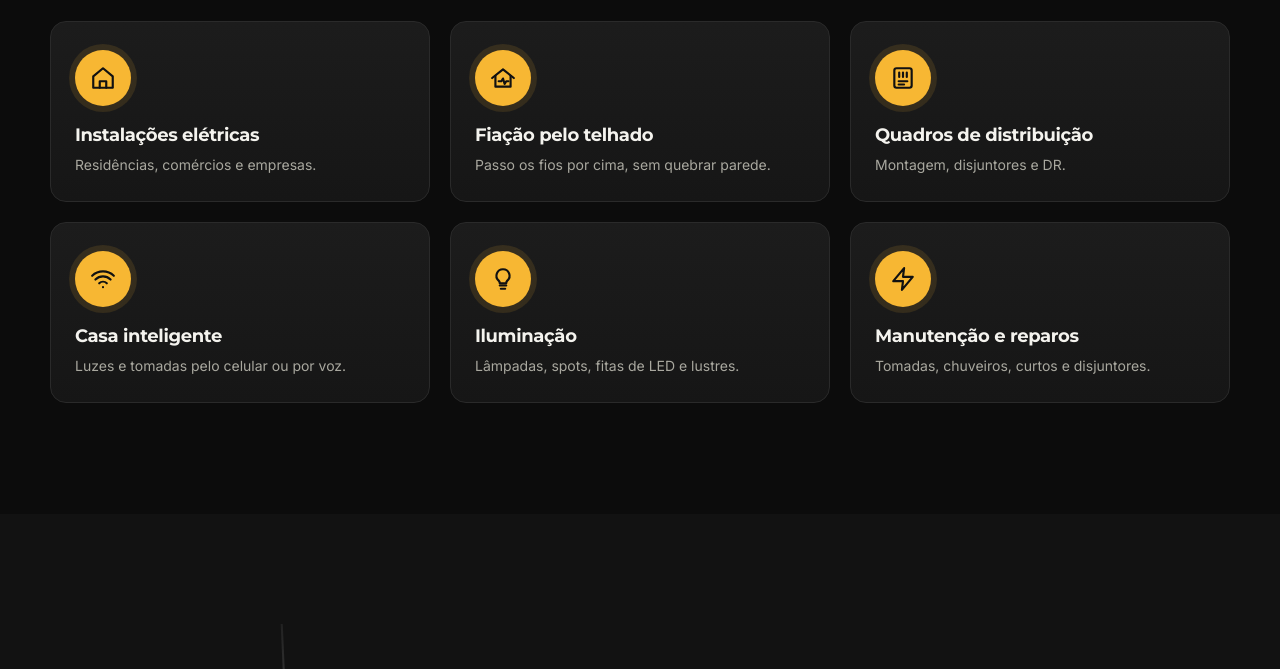
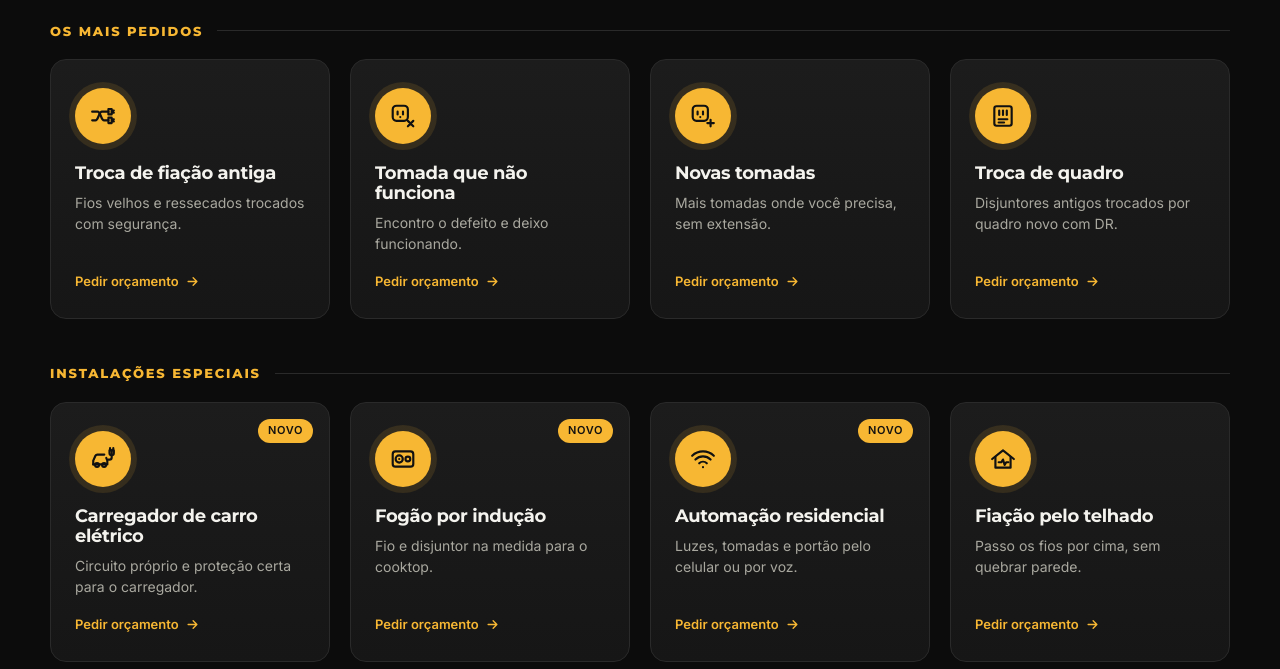
Before and after one commit to gabrielmilano/gdluz-eletricista-mockup, a plain HTML site: page index.html in a window 1280 px wide. Shown: the part 608-1277 px from the top of the page. Drawn offline with Linux system fonts and the light colour scheme; animation ran at ten frames a second.

Commit message:
Serviços em dois grupos: os mais pedidos (fiação antiga, tomada que não funciona, novas tomadas, troca de quadro) e instalações especiais (carregador de carro elétrico, fogão por indução, automação residencial, fiação pelo telhado)
Cada card abre o WhatsApp com o serviço já escrito.

Co-Authored-By: Claude Opus 5.5 <noreply@anthropic.com>

```diff
--- a/index.html
+++ b/index.html
@@ -4,7 +4,7 @@
     <meta charset="UTF-8">
     <meta name="viewport" content="width=device-width, initial-scale=1.0">
     <title>GDLUZ Eletricista | Gabriel da Luz</title>
-    <meta name="description" content="Instalação, manutenção e casa inteligente. Com segurança e sem gambiarra.">
+    <meta name="description" content="Troca de fiação antiga, tomadas, troca de quadro, carregador de carro elétrico, fogão por indução e automação residencial. Com segurança e sem gambiarra.">
     <meta name="robots" content="noindex, nofollow">
     <meta name="theme-color" content="#0c0c0c">
     <meta property="og:type" content="website">
@@ -30,6 +30,11 @@
             <symbol id="i-wifi" viewBox="0 0 24 24"><path d="M2 9a14.5 14.5 0 0 1 20 0"/><path d="M5 12.5a10 10 0 0 1 14 0"/><path d="M8.5 16a5 5 0 0 1 7 0"/><path d="M12 19.5h.01"/></symbol>
             <symbol id="i-bulb" viewBox="0 0 24 24"><path d="M9 18h6M10 21h4"/><path d="M12 3a6 6 0 0 0-4 10.5c.8.8 1 1.5 1 2.5h6c0-1 .2-1.7 1-2.5A6 6 0 0 0 12 3z"/></symbol>
             <symbol id="i-zap" viewBox="0 0 24 24"><path d="M13 2 3 14h9l-1 8 10-12h-9l1-8z"/></symbol>
+            <symbol id="i-wire" viewBox="0 0 24 24"><path d="M2 8h5c3 0 3 8 6 8h4"/><path d="M2 16h3c3 0 3-8 6-8h6"/><path d="M17 5.5h3v5h-3zM17 13.5h3v5h-3zM20 7h2M20 9h2M20 15h2M20 17h2"/></symbol>
+            <symbol id="i-outlet-x" viewBox="0 0 24 24"><rect x="2.5" y="2.5" width="14" height="14" rx="3.5"/><path d="M7 8v2.5M12 8v2.5M9.5 13h.01"/><path d="M16.5 16.5l5 5M21.5 16.5l-5 5"/></symbol>
+            <symbol id="i-outlet-plus" viewBox="0 0 24 24"><rect x="2.5" y="2.5" width="14" height="14" rx="3.5"/><path d="M7 8v2.5M12 8v2.5M9.5 13h.01"/><path d="M19 15.5v6M16 18.5h6"/></symbol>
+            <symbol id="i-car" viewBox="0 0 24 24"><path d="M3 17v-3.5L5 9a2 2 0 0 1 1.8-1.1h6.4"/><path d="M3 17h13v-3.5L15 11"/><circle cx="6.5" cy="17.5" r="1.8"/><circle cx="13" cy="17.5" r="1.8"/><path d="M20 4v6.5a2 2 0 0 1-2 2h-1"/><path d="M18.5 4v-2M21.5 4v-2M18 4h4v2.5a2 2 0 0 1-4 0z"/></symbol>
+            <symbol id="i-cooktop" viewBox="0 0 24 24"><rect x="2.5" y="5" width="19" height="14" rx="2.5"/><circle cx="8.5" cy="12" r="3.3"/><circle cx="16.5" cy="12" r="2.2"/><path d="M8.5 12h.01"/></symbol>
             <symbol id="i-arrow" viewBox="0 0 24 24"><path d="M5 12h14M13 6l6 6-6 6"/></symbol>
             <symbol id="i-insta" viewBox="0 0 24 24"><rect x="3" y="3" width="18" height="18" rx="5"/><circle cx="12" cy="12" r="4"/><circle cx="17.5" cy="6.5" r=".6"/></symbol>
             <symbol id="i-wa" viewBox="0 0 24 24"><path d="M3.5 20.5 5 16a8.5 8.5 0 1 1 3.3 3.1z"/><path d="M9 8.3c0 3.6 3 6.6 6.6 6.6l1-1.6-2-1-1 .9c-1.3-.5-2.4-1.5-2.9-2.9l.9-1-1-2z"/></symbol>
@@ -70,7 +75,7 @@
                     <h1 class="hero__title reveal" style="--d:.1s">
                         Soluções elétricas para sua <span class="rotator-line"><span class="hl rotator" id="rotator">casa</span><span class="caret" aria-hidden="true"></span></span>
                     </h1>
-                    <p class="hero__lead reveal" style="--d:.2s">Instalação, manutenção e casa inteligente. Com segurança e <strong>sem gambiarra</strong>.</p>
+                    <p class="hero__lead reveal" style="--d:.2s">Fiação antiga, tomadas, troca de quadro e instalações novas. Com segurança e <strong>sem gambiarra</strong>.</p>
                     <div class="hero__actions reveal" style="--d:.3s">
                         <a href="#" data-wa data-msg="Olá Gabriel! Vim pelo site e gostaria de um orçamento." class="btn btn--brand btn--lg"><svg class="ic"><use href="#i-wa"/></svg>Solicitar orçamento<svg class="ic ic--arrow"><use href="#i-arrow"/></svg></a>
                     </div>
@@ -152,14 +157,23 @@
                     <h2 class="section__title">O que eu <span class="hl">faço?</span></h2>
                 </header>
 
-                <div class="services">
-                    <article class="card reveal"><div class="card__icon"><svg class="ic"><use href="#i-home"/></svg></div><h3>Instalações elétricas</h3><p>Residências, comércios e empresas.</p></article>
-                    <article class="card reveal"><div class="card__icon"><svg class="ic"><use href="#i-roof"/></svg></div><h3>Fiação pelo telhado</h3><p>Passo os fios por cima, sem quebrar parede.</p></article>
-                    <article class="card reveal"><div class="card__icon"><svg class="ic"><use href="#i-panel"/></svg></div><h3>Quadros de distribuição</h3><p>Montagem, disjuntores e DR.</p></article>
-                    <article class="card reveal"><div class="card__icon"><svg class="ic"><use href="#i-wifi"/></svg></div><h3>Casa inteligente</h3><p>Luzes e tomadas pelo celular ou por voz.</p></article>
-                    <article class="card reveal"><div class="card__icon"><svg class="ic"><use href="#i-bulb"/></svg></div><h3>Iluminação</h3><p>Lâmpadas, spots, fitas de LED e lustres.</p></article>
-                    <article class="card reveal"><div class="card__icon"><svg class="ic"><use href="#i-zap"/></svg></div><h3>Manutenção e reparos</h3><p>Tomadas, chuveiros, curtos e disjuntores.</p></article>
+                <p class="services__group reveal">Os mais pedidos</p>
+                <div class="services services--4">
+                    <a class="card reveal" href="#" data-wa data-msg="Olá Gabriel! Vim pelo site da GDLUZ e preciso de: troca de fiação antiga."><div class="card__icon"><svg class="ic"><use href="#i-wire"/></svg></div><h3>Troca de fiação antiga</h3><p>Fios velhos e ressecados trocados com segurança.</p><span class="card__cta">Pedir orçamento<svg class="ic"><use href="#i-arrow"/></svg></span></a>
+                    <a class="card reveal" href="#" data-wa data-msg="Olá Gabriel! Vim pelo site da GDLUZ e preciso de: conserto de tomada que não funciona."><div class="card__icon"><svg class="ic"><use href="#i-outlet-x"/></svg></div><h3>Tomada que não funciona</h3><p>Encontro o defeito e deixo funcionando.</p><span class="card__cta">Pedir orçamento<svg class="ic"><use href="#i-arrow"/></svg></span></a>
+                    <a class="card reveal" href="#" data-wa data-msg="Olá Gabriel! Vim pelo site da GDLUZ e preciso de: instalação de novas tomadas."><div class="card__icon"><svg class="ic"><use href="#i-outlet-plus"/></svg></div><h3>Novas tomadas</h3><p>Mais tomadas onde você precisa, sem extensão.</p><span class="card__cta">Pedir orçamento<svg class="ic"><use href="#i-arrow"/></svg></span></a>
+                    <a class="card reveal" href="#" data-wa data-msg="Olá Gabriel! Vim pelo site da GDLUZ e preciso de: troca do quadro de disjuntores."><div class="card__icon"><svg class="ic"><use href="#i-panel"/></svg></div><h3>Troca de quadro</h3><p>Disjuntores antigos trocados por quadro novo com DR.</p><span class="card__cta">Pedir orçamento<svg class="ic"><use href="#i-arrow"/></svg></span></a>
                 </div>
+
+                <p class="services__group reveal">Instalações especiais</p>
+                <div class="services services--4">
+                    <a class="card reveal" href="#" data-wa data-msg="Olá Gabriel! Vim pelo site da GDLUZ e preciso de: instalação de carregador de carro elétrico."><span class="card__tag">Novo</span><div class="card__icon"><svg class="ic"><use href="#i-car"/></svg></div><h3>Carregador de carro elétrico</h3><p>Circuito próprio e proteção certa para o carregador.</p><span class="card__cta">Pedir orçamento<svg class="ic"><use href="#i-arrow"/></svg></span></a>
+                    <a class="card reveal" href="#" data-wa data-msg="Olá Gabriel! Vim pelo site da GDLUZ e preciso de: instalação de fogão por indução."><span class="card__tag">Novo</span><div class="card__icon"><svg class="ic"><use href="#i-cooktop"/></svg></div><h3>Fogão por indução</h3><p>Fio e disjuntor na medida para o cooktop.</p><span class="card__cta">Pedir orçamento<svg class="ic"><use href="#i-arrow"/></svg></span></a>
+                    <a class="card reveal" href="#" data-wa data-msg="Olá Gabriel! Vim pelo site da GDLUZ e preciso de: automação residencial."><span class="card__tag">Novo</span><div class="card__icon"><svg class="ic"><use href="#i-wifi"/></svg></div><h3>Automação residencial</h3><p>Luzes, tomadas e portão pelo celular ou por voz.</p><span class="card__cta">Pedir orçamento<svg class="ic"><use href="#i-arrow"/></svg></span></a>
+                    <a class="card reveal" href="#" data-wa data-msg="Olá Gabriel! Vim pelo site da GDLUZ e preciso de: fiação pelo telhado."><div class="card__icon"><svg class="ic"><use href="#i-roof"/></svg></div><h3>Fiação pelo telhado</h3><p>Passo os fios por cima, sem quebrar parede.</p><span class="card__cta">Pedir orçamento<svg class="ic"><use href="#i-arrow"/></svg></span></a>
+                </div>
+
+                <p class="services__extra reveal">Também faço iluminação e LED, chuveiros e instalações em casas, lojas e empresas.</p>
             </div>
         </section>
 
--- a/src/css/style.css
+++ b/src/css/style.css
@@ -377,3 +377,23 @@ p { margin: 0; }
     *, *::before, *::after { animation-duration: .01ms !important; animation-iteration-count: 1 !important; transition-duration: .01ms !important; }
     html { scroll-behavior: auto; }
 }
+
+/* ---------- serviços em dois grupos (mais pedidos / instalações especiais) ---------- */
+.services--4 { grid-template-columns: repeat(4, minmax(0, 1fr)); }
+.services__group { display: flex; align-items: center; gap: 14px; margin: 0 0 18px; font-family: var(--ff-h); font-size: 13px; font-weight: 800; letter-spacing: .14em; text-transform: uppercase; color: var(--y); }
+.services__group::after { content: ""; flex: 1; height: 1px; background: var(--line); }
+.services + .services__group { margin-top: 44px; }
+.services__extra { margin-top: 28px; text-align: center; color: var(--mut); font-size: 15px; }
+a.card { display: flex; flex-direction: column; color: inherit; text-decoration: none; }
+.card p { flex: 1; }
+.card__cta { display: inline-flex; align-items: center; gap: 6px; margin-top: 16px; font-size: 13px; font-weight: 600; color: var(--y); }
+.card__cta .ic { width: 15px; height: 15px; stroke-width: 2.2; transition: transform .3s var(--ease); }
+.card:hover .card__cta .ic { transform: translateX(4px); }
+.card__tag { position: absolute; top: 16px; right: 16px; padding: 3px 10px; border-radius: 999px; font-size: 11px; font-weight: 700; letter-spacing: .06em; text-transform: uppercase; color: #111; background: var(--y); }
+.card:focus-visible { outline: 2px solid var(--y); outline-offset: 3px; }
+@media (max-width: 980px) { .services--4 { grid-template-columns: repeat(2, minmax(0, 1fr)); } }
+@media (max-width: 480px) {
+    .services + .services__group { margin-top: 34px; }
+    .card__cta { font-size: 12px; margin-top: 12px; }
+    .card__tag { top: 12px; right: 12px; font-size: 10px; padding: 2px 8px; }
+}
--- a/src/js/main.js
+++ b/src/js/main.js
@@ -64,7 +64,7 @@
     document.querySelectorAll('.reveal').forEach(el => revealObs.observe(el));
 
     // cards de serviço entram em cascata
-    document.querySelectorAll('.services .card').forEach((c, i) => c.style.setProperty('--d', `${(i % 3) * .08}s`));
+    document.querySelectorAll('.services .card').forEach((c, i) => c.style.setProperty('--d', `${(i % 4) * .08}s`));
 
     // ---------- texto rotativo do hero ----------
     const rotator = document.getElementById('rotator');
```
